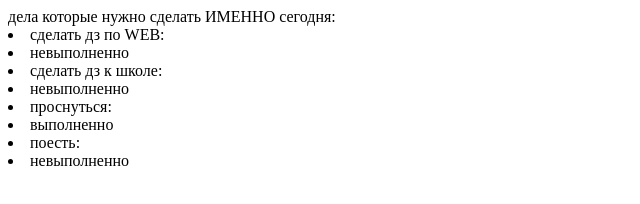
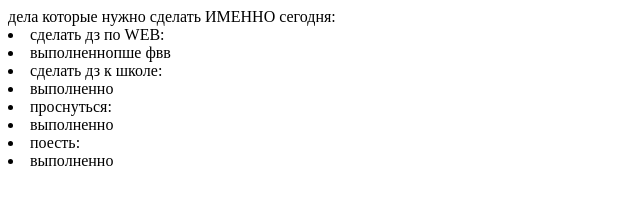
Before and after one commit to kos-tyash/dz, a plain HTML site: page index.html in a window 1280 px wide. Shown: the whole page, without its empty margins (0-640 px from the left). Drawn offline with Linux system fonts and the light colour scheme.

Commit message:
first commit

```diff
--- a/index.html
+++ b/index.html
@@ -7,9 +7,9 @@
 </head>
 <body>
 <div class="">дела которые нужно сделать ИМЕННО сегодня:</div>
-<li>сделать дз по WEB:</li> <li>невыполненно</li>
-<li>сделать дз к школе:</li> <li>невыполненно</li>
+<li>сделать дз по WEB:</li> <li>выполненнопше фвв</li>
+<li>сделать дз к школе:</li> <li>выполненно</li>
 <li>проснуться:</li> <li>выполненно</li>
-<li>поесть:</li> <li>невыполненно</li>
+<li>поесть:</li> <li>выполненно</li>
 </body>
 </html>
```
